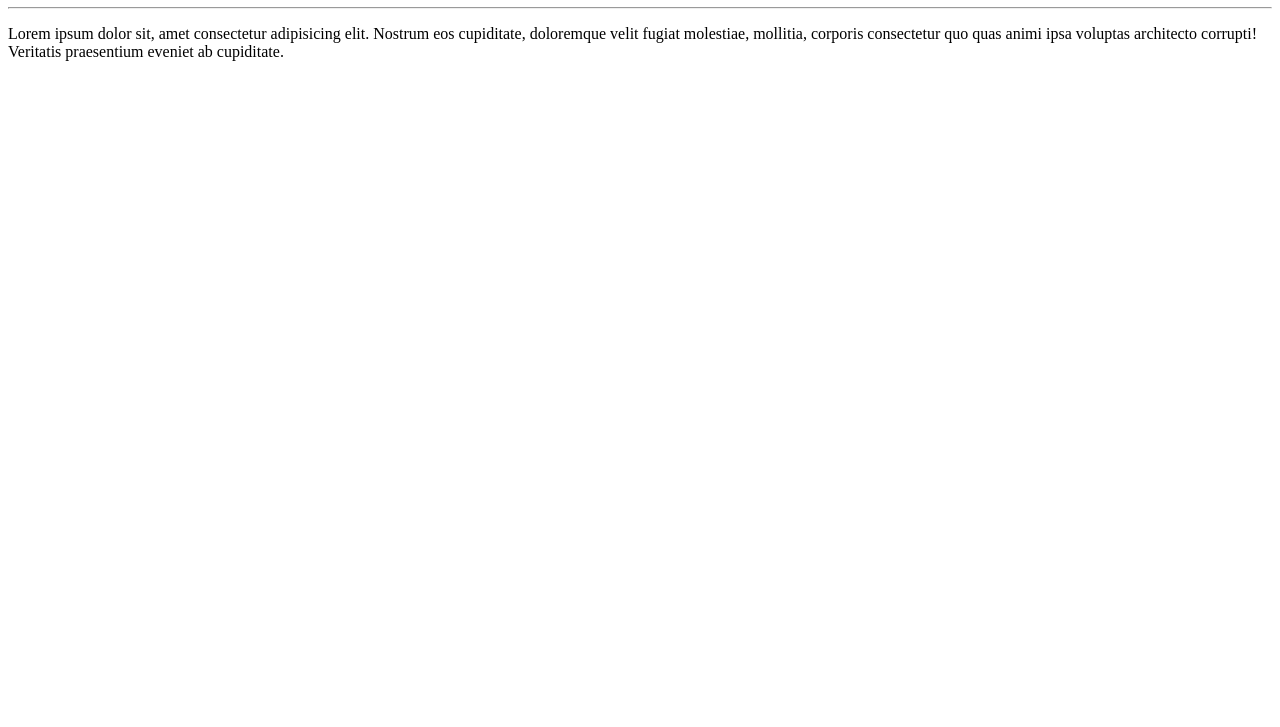
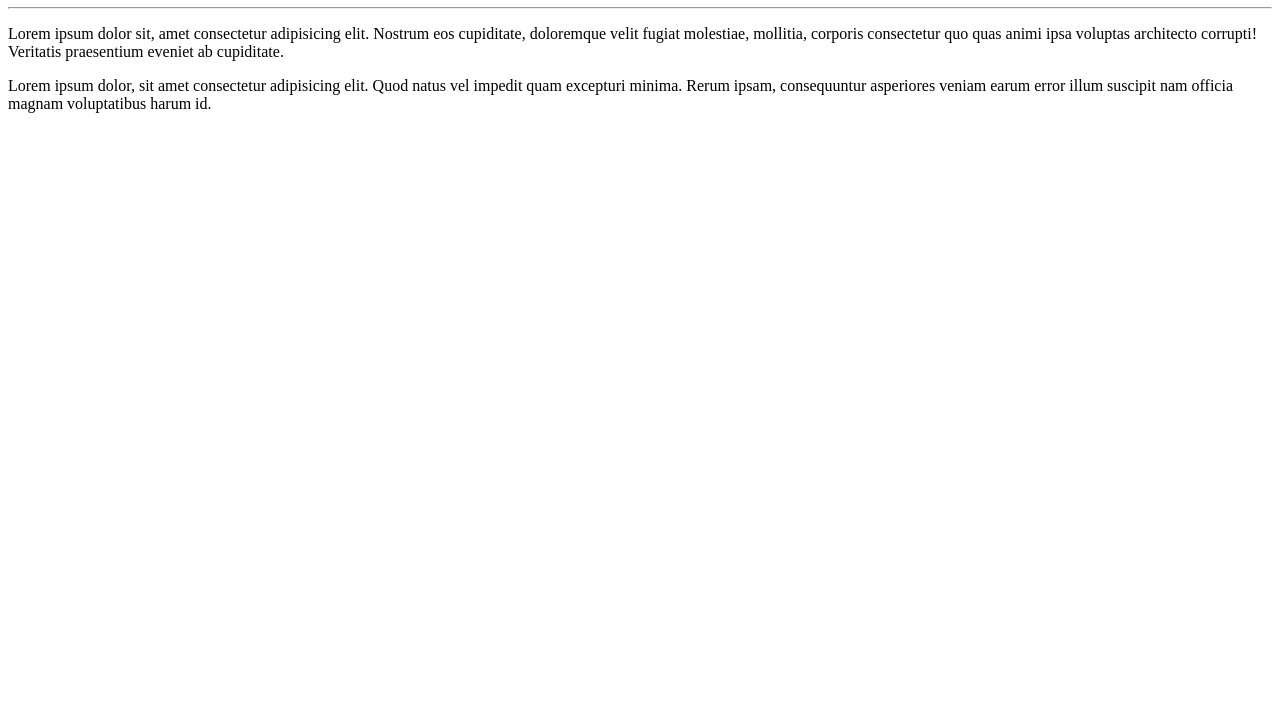
Before and after one commit to renato-felix/Estudos-GitHub, a plain HTML site: page site-exemplo/index.html in a window 1280 px wide. Shown: the part 73-800 px from the top of the page. Drawn offline with Linux system fonts and the light colour scheme.

Commit message:
Adicionei um paragrafo

```diff
--- a/site-exemplo/index.html
+++ b/site-exemplo/index.html
@@ -10,5 +10,6 @@
    <h1>Olá Mundo!</h1>
    <hr>
    <p>Lorem ipsum dolor sit, amet consectetur adipisicing elit. Nostrum eos cupiditate, doloremque velit fugiat molestiae, mollitia, corporis consectetur quo quas animi ipsa voluptas architecto corrupti! Veritatis praesentium eveniet ab cupiditate.</p>
+   <p>Lorem ipsum dolor, sit amet consectetur adipisicing elit. Quod natus vel impedit quam excepturi minima. Rerum ipsam, consequuntur asperiores veniam earum error illum suscipit nam officia magnam voluptatibus harum id.</p>
 </body>
 </html>
```
